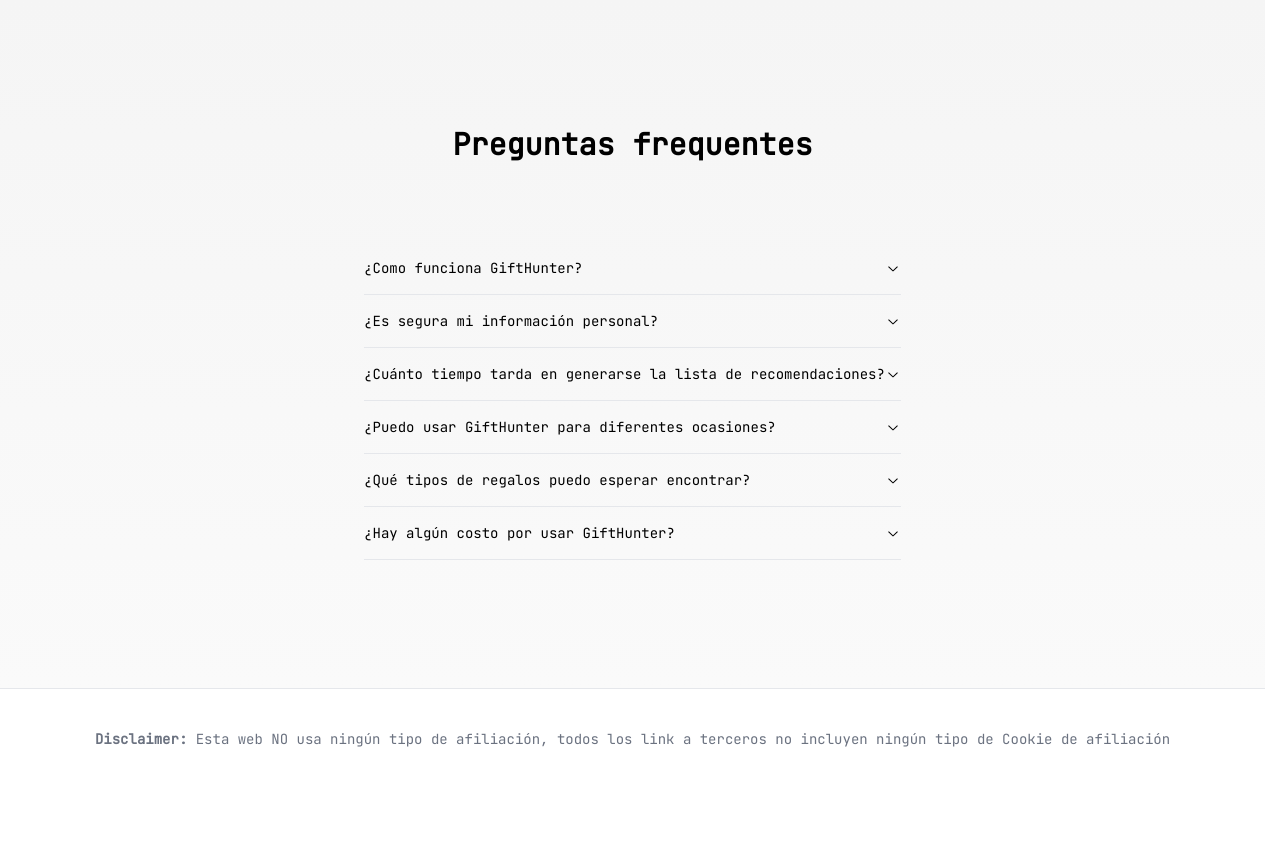
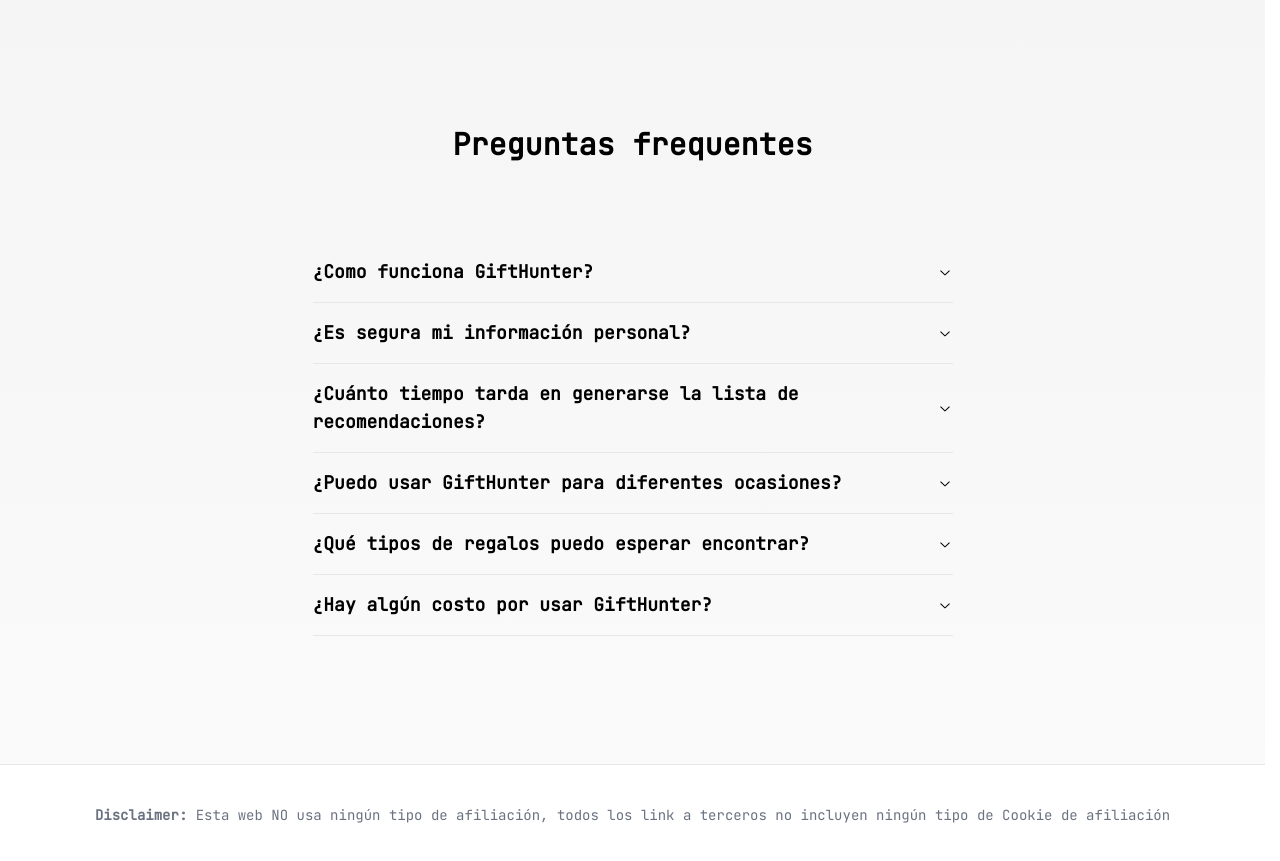
Before and after one commit to sergitejada/MiduVercelHackathon, a Next.js app: page / in a window 1280 px wide. Shown: the part 2000-2861 px from the top of the page. Before the commit the page ends 2789 px from the top, so only its background shows below. Built offline with nearby package versions, Linux system fonts and the light colour scheme.

Commit message:
refactor: Refactor FAQ section to use dynamic data and improve styles

```diff
--- a/src/components/faq-section.tsx
+++ b/src/components/faq-section.tsx
@@ -1,54 +1,49 @@
 import { Accordion, AccordionContent, AccordionItem, AccordionTrigger } from "./ui/accordion"
+
+const ITEMS = [
+	{
+		title: "¿Como funciona GiftHunter?",
+		content:
+			"GiftHunter utiliza algoritmos impulsados por inteligencia artificial para sugerir opciones de regalos personalizadas basadas en las preferencias e intereses de tu destinatario. Simplemente proporciona información básica sobre la persona para la que estás comprando, y nuestra ia generará una lista de regalos recomendados."
+	},
+	{
+		title: "¿Es segura mi información personal?",
+		content:
+			"Sí, nos tomamos tu privacidad y seguridad muy en serio. Utilizamos protocolos de seguridad y cifrado estándar de la industria para proteger tu información personal y garantizar que tu experiencia de compra sea segura."
+	},
+	{
+		title: "¿Cuánto tiempo tarda en generarse la lista de recomendaciones?",
+		content:
+			"La lista de recomendaciones se genera casi instantáneamente una vez que has proporcionado la información necesaria sobre el destinatario."
+	},
+	{
+		title: "¿Puedo usar GiftHunter para diferentes ocasiones?",
+		content:
+			"Sí, GiftHunter está diseñado para ayudarte a encontrar regalos para una variedad de ocasiones, incluyendo cumpleaños, aniversarios, bodas, fiestas y más."
+	},
+	{
+		title: "¿Qué tipos de regalos puedo esperar encontrar?",
+		content:
+			"Las recomendaciones pueden incluir una amplia gama de regalos, desde productos tecnológicos y gadgets hasta experiencias, libros, ropa, artículos de decoración y más, todos seleccionados en base a las preferencias del destinatario."
+	},
+	{
+		title: "¿Hay algún costo por usar GiftHunter?",
+		content: "El uso básico de GiftHunter es gratuito."
+	}
+]
 
 export default function FaqSection() {
 	return (
 		<section id="como-funciona" className="relative bg-gradient-to-b from-neutral-100 to-neutral-50 py-32">
-			<div className="mx-auto flex flex-col items-center gap-20">
+			<div className="container mx-auto flex flex-col items-center gap-20">
 				<h3 className="text-3xl font-semibold">Preguntas frequentes</h3>
-				<Accordion type="single" collapsible className="max-w-4xl">
-					<AccordionItem value="item-1">
-						<AccordionTrigger>¿Como funciona GiftHunter?</AccordionTrigger>
-						<AccordionContent>
-							GiftHunter utiliza algoritmos impulsados por inteligencia artificial para sugerir opciones de regalos
-							personalizadas basadas en las preferencias e intereses de tu destinatario. Simplemente proporciona
-							información básica sobre la persona para la que estás comprando, y nuestra ia generará una lista de
-							regalos recomendados.
-						</AccordionContent>
-					</AccordionItem>
-					<AccordionItem value="item-2">
-						<AccordionTrigger>¿Es segura mi información personal?</AccordionTrigger>
-						<AccordionContent>
-							Sí, nos tomamos tu privacidad y seguridad muy en serio. Utilizamos protocolos de seguridad y cifrado
-							estándar de la industria para proteger tu información personal y garantizar que tu experiencia de compra
-							sea segura.
-						</AccordionContent>
-					</AccordionItem>
-					<AccordionItem value="item-3">
-						<AccordionTrigger>¿Cuánto tiempo tarda en generarse la lista de recomendaciones?</AccordionTrigger>
-						<AccordionContent>
-							La lista de recomendaciones se genera casi instantáneamente una vez que has proporcionado la información
-							necesaria sobre el destinatario.
-						</AccordionContent>
-					</AccordionItem>
-					<AccordionItem value="item-4">
-						<AccordionTrigger> ¿Puedo usar GiftHunter para diferentes ocasiones?</AccordionTrigger>
-						<AccordionContent>
-							Sí, GiftHunter está diseñado para ayudarte a encontrar regalos para una variedad de ocasiones, incluyendo
-							cumpleaños, aniversarios, bodas, fiestas y más.
-						</AccordionContent>
-					</AccordionItem>
-					<AccordionItem value="item-5">
-						<AccordionTrigger> ¿Qué tipos de regalos puedo esperar encontrar?</AccordionTrigger>
-						<AccordionContent>
-							Las recomendaciones pueden incluir una amplia gama de regalos, desde productos tecnológicos y gadgets
-							hasta experiencias, libros, ropa, artículos de decoración y más, todos seleccionados en base a las
-							preferencias del destinatario.
-						</AccordionContent>
-					</AccordionItem>
-					<AccordionItem value="item-6">
-						<AccordionTrigger>¿Hay algún costo por usar GiftHunter?</AccordionTrigger>
-						<AccordionContent>El uso básico de GiftHunter es gratuito.</AccordionContent>
-					</AccordionItem>
+				<Accordion type="single" collapsible className="mx-auto w-[40rem]">
+					{ITEMS.map((item, index) => (
+						<AccordionItem key={index} value={`item-${index}`}>
+							<AccordionTrigger className="text-start text-lg font-bold">{item.title}</AccordionTrigger>
+							<AccordionContent className="max-w-[40rem]">{item.content}</AccordionContent>
+						</AccordionItem>
+					))}
 				</Accordion>
 			</div>
 		</section>
```
